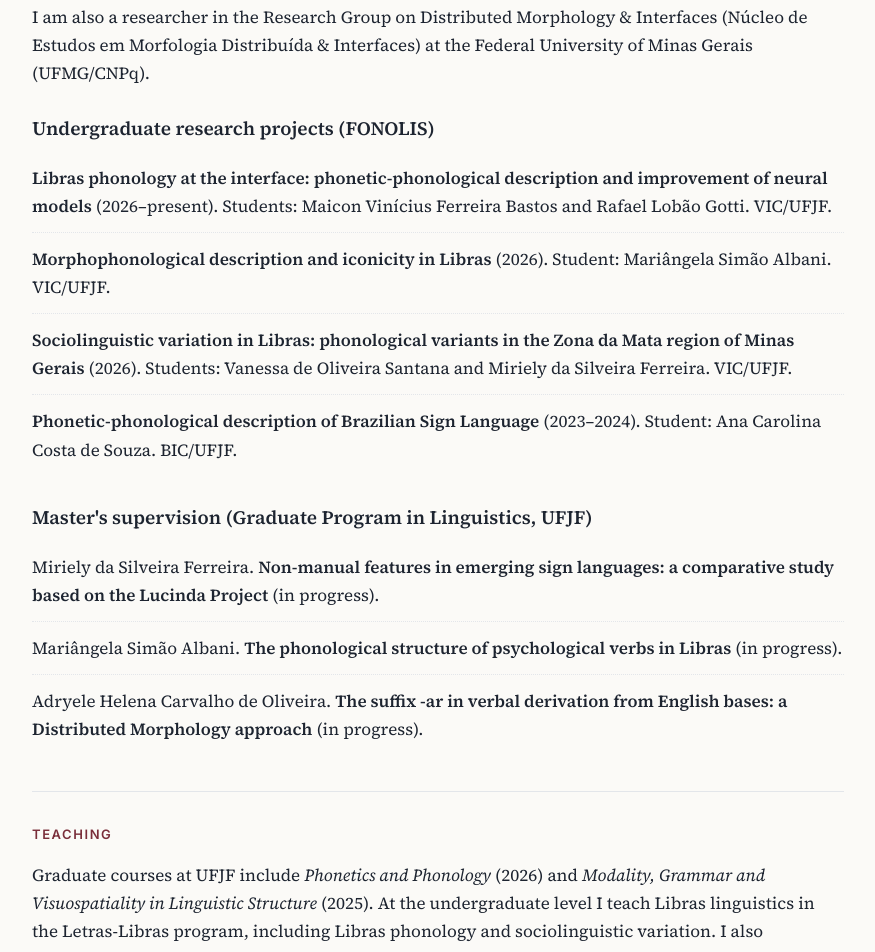
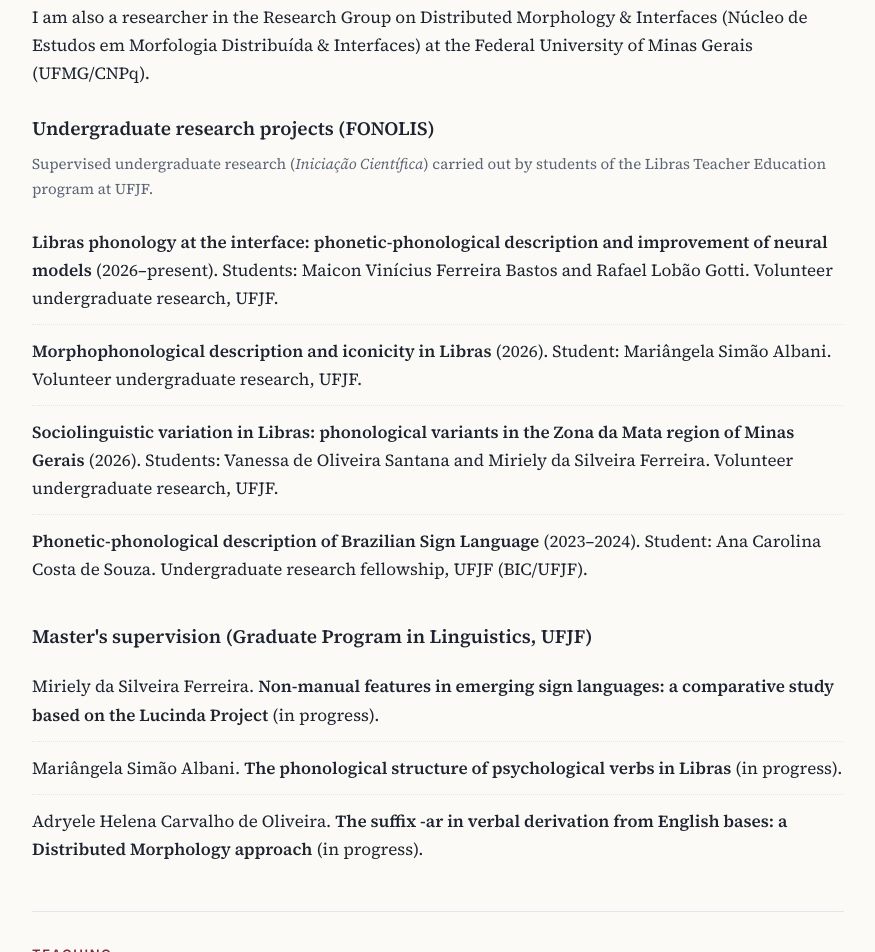
Before and after one commit to ahadassarodrigues/ahadassarodrigues.github.io, a plain HTML site: page index.html in a window 1280 px wide. Shown: the part 4309-5261 px from the top of the page, without its empty margins (202-1077 px from the left). Drawn offline with Linux system fonts and the light colour scheme.

Commit message:
Update index.html

```diff
--- a/index.html
+++ b/index.html
@@ -193,11 +193,12 @@
   <p>I am also a researcher in the Research Group on Distributed Morphology &amp; Interfaces (Núcleo de Estudos em Morfologia Distribuída &amp; Interfaces) at the Federal University of Minas Gerais (UFMG/CNPq).</p>
 
   <h3>Undergraduate research projects (FONOLIS)</h3>
+  <p style="font-size:15px;color:var(--muted)">Supervised undergraduate research (<em>Iniciação Científica</em>) carried out by students of the Libras Teacher Education program at UFJF.</p>
   <ul class="pubs">
-    <li><span class="title">Libras phonology at the interface: phonetic-phonological description and improvement of neural models</span> (2026&ndash;present). Students: Maicon Vinícius Ferreira Bastos and Rafael Lobão Gotti. VIC/UFJF.</li>
-    <li><span class="title">Morphophonological description and iconicity in Libras</span> (2026). Student: Mariângela Simão Albani. VIC/UFJF.</li>
-    <li><span class="title">Sociolinguistic variation in Libras: phonological variants in the Zona da Mata region of Minas Gerais</span> (2026). Students: Vanessa de Oliveira Santana and Miriely da Silveira Ferreira. VIC/UFJF.</li>
-    <li><span class="title">Phonetic-phonological description of Brazilian Sign Language</span> (2023&ndash;2024). Student: Ana Carolina Costa de Souza. BIC/UFJF.</li>
+    <li><span class="title">Libras phonology at the interface: phonetic-phonological description and improvement of neural models</span> (2026&ndash;present). Students: Maicon Vinícius Ferreira Bastos and Rafael Lobão Gotti. Volunteer undergraduate research, UFJF.</li>
+    <li><span class="title">Morphophonological description and iconicity in Libras</span> (2026). Student: Mariângela Simão Albani. Volunteer undergraduate research, UFJF.</li>
+    <li><span class="title">Sociolinguistic variation in Libras: phonological variants in the Zona da Mata region of Minas Gerais</span> (2026). Students: Vanessa de Oliveira Santana and Miriely da Silveira Ferreira. Volunteer undergraduate research, UFJF.</li>
+    <li><span class="title">Phonetic-phonological description of Brazilian Sign Language</span> (2023&ndash;2024). Student: Ana Carolina Costa de Souza. Undergraduate research fellowship, UFJF (BIC/UFJF).</li>
   </ul>
 
   <h3>Master's supervision (Graduate Program in Linguistics, UFJF)</h3>
```
